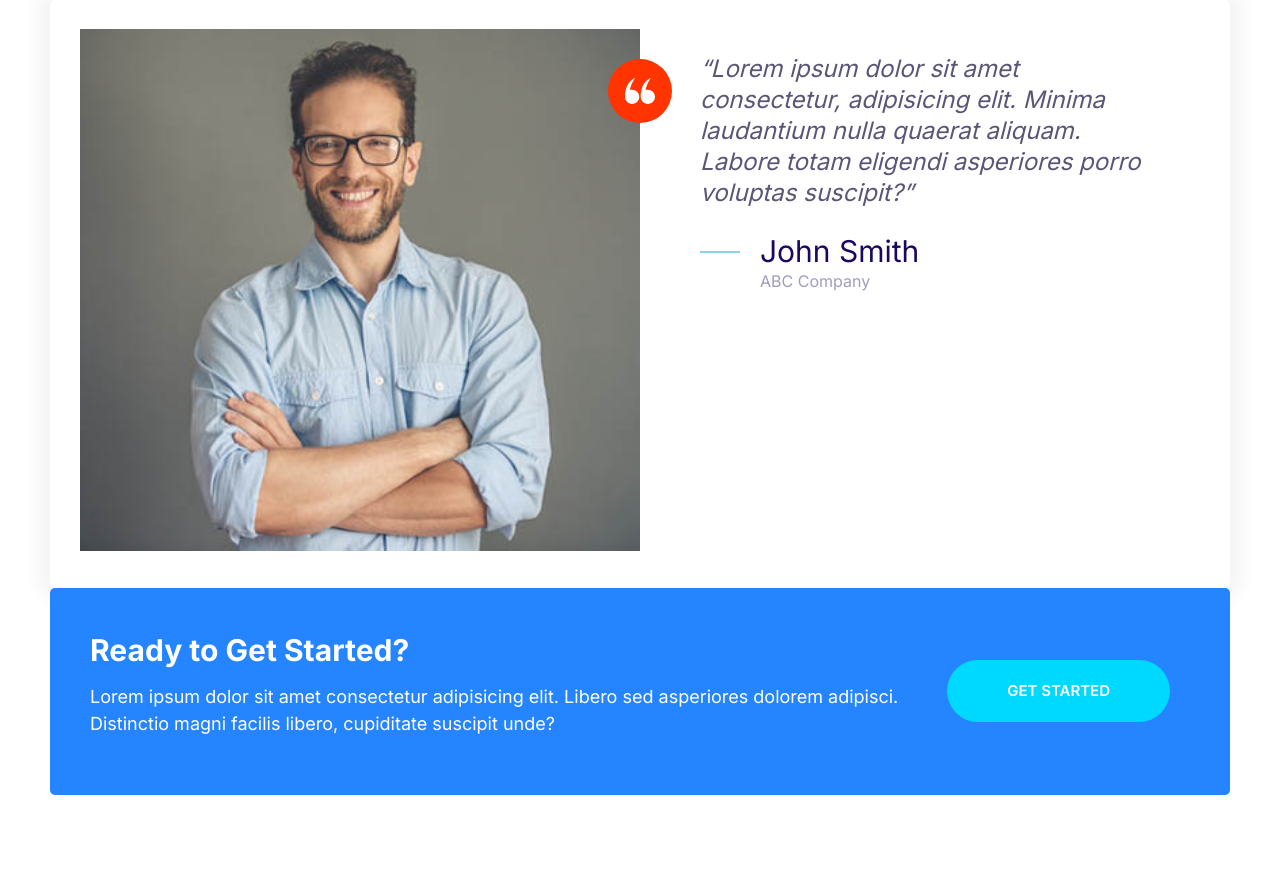
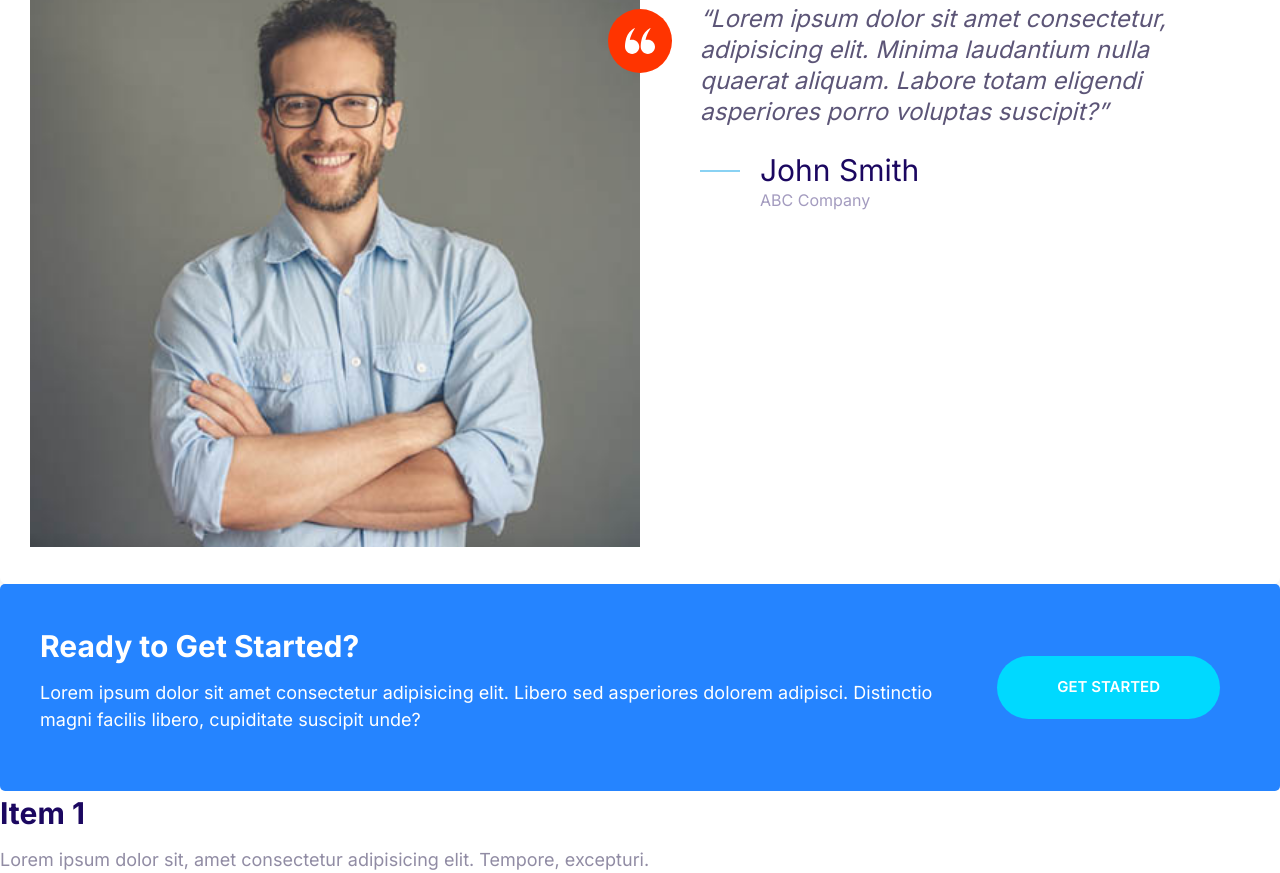
Before and after one commit to OBo1307/Moshify, a plain HTML site: page index.html in a window 1280 px wide. Shown: the part 1485-2358 px from the top of the page. Before the commit the page ends 2330 px from the top, so only its background shows below. Drawn offline with Linux system fonts and the light colour scheme.

Commit message:
Build the collapsible component.

```diff
--- a/css/styles.css
+++ b/css/styles.css
@@ -538,3 +538,35 @@ a {
     margin: 0 2rem;
   }
 }
+
+/* Collapsibles */
+.collapsible__header {
+  display: flex;
+  justify-content: space-between;
+}
+
+.collapsible__heading {
+  margin-top: 0;
+  font-size: 3rem;
+}
+
+.collapsible__chevron {
+  transform: rotate(-90deg);
+  transition: transform 0.3s;
+}
+
+.collapsible__content {
+  max-height: 0;
+  overflow: hidden;
+  opacity: 0;
+  transition: all 0.3s;
+}
+
+.collapsible--expanded .collapsible__chevron {
+  transform: rotate(0);
+}
+
+.collapsible--expanded .collapsible__content {
+  max-height: 100vh;
+  opacity: 1;
+}
--- a/index.html
+++ b/index.html
@@ -12,7 +12,7 @@
     <link rel="stylesheet" href="css/styles.css" />
 </head>
 
-<body style="padding: 5rem;">
+<body>
     <a href="#" class="link-arrow">Learn More</a>
 
     <span class="badge badge--primary">10% OFF</span>
@@ -142,6 +142,20 @@
             <a href="#" class="btn btn--secondary btn--stretched">Get Started</a>
         </div>
     </div>
+
+    <div class="collapsible collapsible--expanded">
+        <header class="collapsible__header">
+            <h2 class="collapsible__heading">Item 1</h2>
+            <svg class="icon icon--white collapsible__chevron">
+                <use xlink:href="images/sprite.svg#chevron"></use>
+            </svg>
+        </header>
+        <div class="collapsible__content">
+            Lorem ipsum dolor sit, amet consectetur adipisicing elit. Tempore, excepturi.
+        </div>
+    </div>
+
+    <script src="js/main.js"></script>
 </body>
 
 </html>
--- /dev/null
+++ b/js/main.js
@@ -0,0 +1,6 @@
+const collapsibles = document.querySelectorAll(".collapsible");
+collapsibles.forEach((item) =>
+  item.addEventListener("click", function () {
+    this.classList.toggle("collapsible--expanded");
+  })
+);
```
Also changed, not shown: components/collapsibles.html (added, +11 -0 lines).
